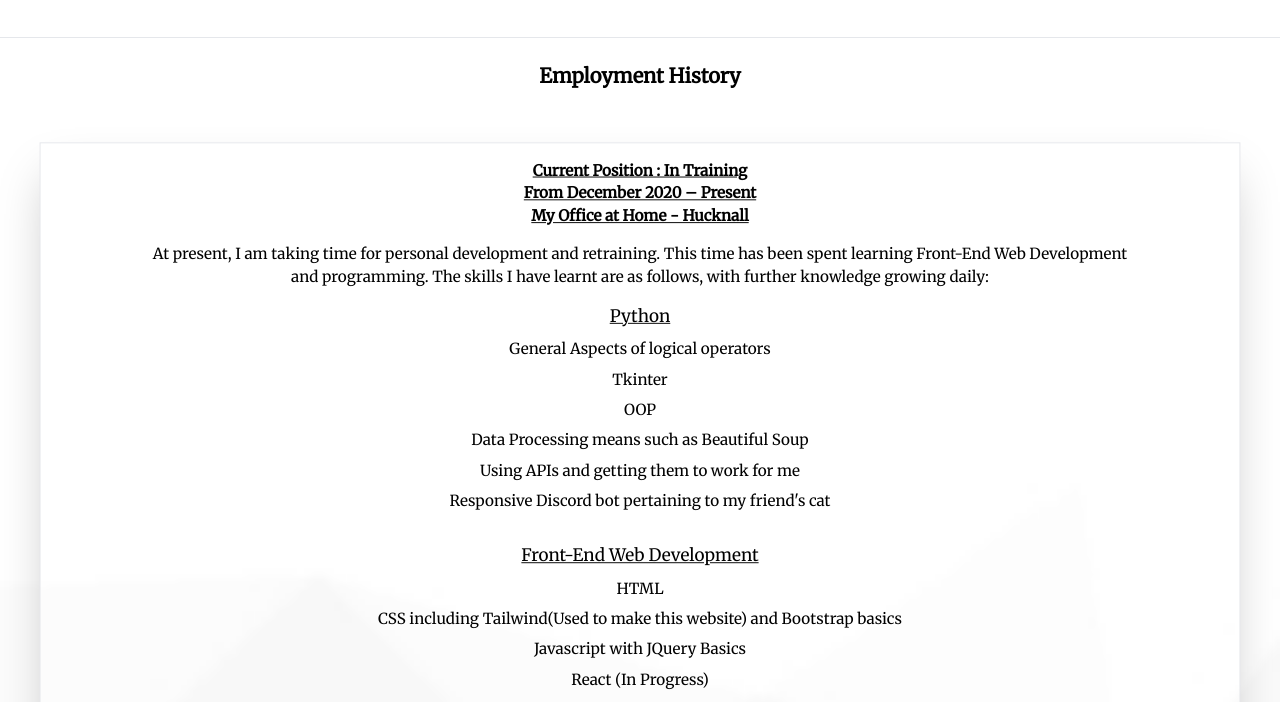
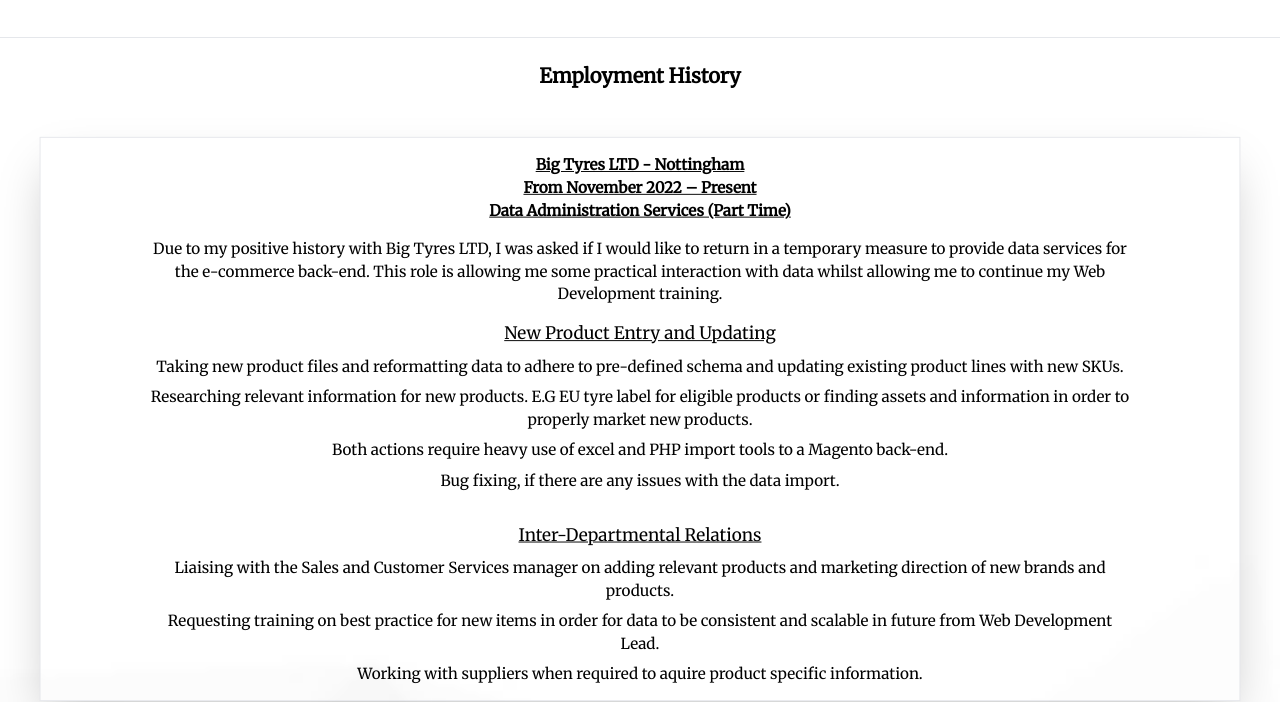
Before and after one commit to alexanderjamesfrancis/Alexs-Online-CV, a website: page employment-history.html in a window 1280 px wide. Shown: the part 107-809 px from the top of the page. Drawn offline with Linux system fonts and the light colour scheme.

Commit message:
Updated Employment History and CV download

```diff
--- a/employment-history.html
+++ b/employment-history.html
@@ -52,19 +52,67 @@
       <div class="items-center justify-center text-center">
         <h1 class="text-xl p-6 font-bold">Employment History</h1>
 
+        <div class="flex flex-col max-w-full px-8 py-4 mx-2 my-2 shadow-2xl md:px-28 border scale-95 hover:scale-100 transition duration-200">
+          <!--HEader div-->
+            <div class="underline underline-offset-1 mb-4">
+              <h3 class="font-bold">Big Tyres LTD - Nottingham</h3>
+                <div class="font-semibold">
+                  <h4>From November 2022 – Present</h4>
+                  <h3>Data Administration Services (Part Time)</h3>
+                </div>
+
+            </div>
+
+              <p class="mb-4">Due to my positive history with Big Tyres LTD, I was asked if I would like to return in a temporary measure to provide data services for the e-commerce back-end. This role is allowing me some
+                practical interaction with data whilst allowing me to continue my Web Development training.
+
+              </p>
+          <!--Info container-->
+            <div class="space-y-8">
+              <div class="space-y-2">
+                <h4 class="text-lg underline underline-offset-1">New Product Entry and Updating</h4>
+                <p>Taking new product files and reformatting data to adhere to pre-defined schema
+                  and updating existing product lines with new SKUs.
+                  </p>
+                <p>Researching relevant information for new products. E.G EU tyre label for eligible
+                  products or finding assets and information in order to properly market new
+                  products.
+                  </p>
+                <p>Both actions require heavy use of excel and PHP import tools to a Magento back-end.
+                </p>
+                <p>Bug fixing, if there are any issues with the data import.
+                </p>
+              </div>
+              <div class="space-y-2">
+                <h5 class="text-lg underline underline-offset-1">Inter-Departmental Relations</h5>
+                <p>Liaising with the Sales and Customer Services manager on adding relevant products
+                  and marketing direction of new brands and products. </p>
+                <p>Requesting training on best practice for new items in order for data to be consistent
+                  and scalable in future from Web Development Lead.
+                  </p>
+                <p>Working with suppliers when required to aquire product specific information.</p>
+              </div>
+            </div>
+
+
+
+        </div>
+
         <!--item 1-->
           <div class="flex flex-col max-w-full px-8 py-4 mx-2 my-2 shadow-2xl md:px-28 border scale-95 hover:scale-100 transition duration-200">
             <!--HEader div-->
               <div class="underline underline-offset-1 mb-4">
                 <h3 class="font-bold">Current Position : In Training</h3>
                   <div class="font-semibold">
-                    <h4>From December 2020 – Present</h4>
+                    <h4>From December 2020 – November 2022</h4>
                     <h3>My Office at Home - Hucknall</h3>
                   </div>
 
               </div>
 
-                <p class="mb-4">At present, I am taking time for personal development and retraining. This time has been spent learning Front-End Web Development and programming. The skills I have learnt are as follows, with further knowledge growing daily:
+                <p class="mb-4">Reaching the conclusion of my previous role, I have taken time for personal development and
+                  retraining. This time has been spent learning Front-End Web Development and programming. The
+                  skills I have learnt are as follows, with further knowledge growing daily:
                 </p>
             <!--Info container-->
               <div class="space-y-8">
@@ -298,7 +346,7 @@
               </div>
               <div class="group">
                   <i class="fa-solid fa-newspaper"></i>
-                  <a class="footer-link " href="downloads/Alexander Francis 240722.docx" download ="CV of Alexander Francis 2022">CV Download</a>
+                  <a class="footer-link " href="downloads/Alex Francis CV Nov 2022.pdf" download ="CV of Alexander Francis 2022">CV Download</a>
               </div>
 
 
```
Also changed, not shown: about-me.html (+1 -1 lines), contact-me.html (+1 -1 lines), index.html (+1 -1 lines), portfolio.html (+1 -1 lines), 2 other files.
